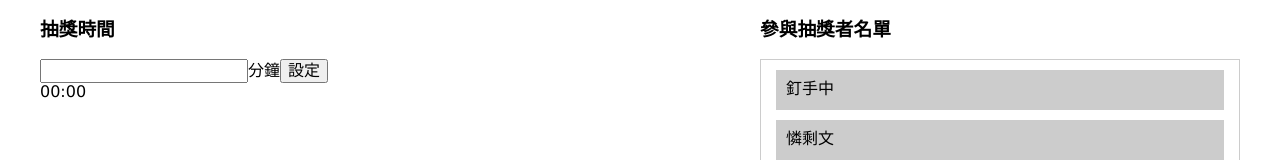
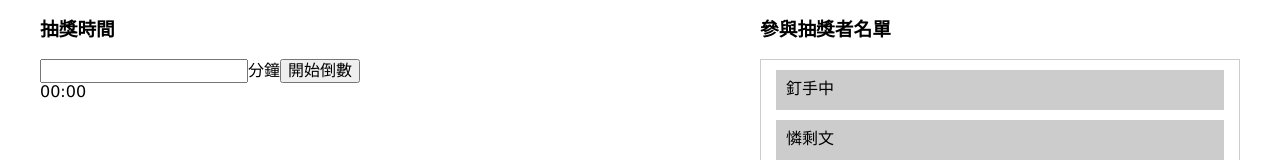
Before and after one commit to MechaChen/langlive_lottery, a Next.js app: page / in a window 1280 px wide. Shown: the top 160 px of the page. Built offline with nearby package versions, Linux system fonts and the light colour scheme.

Commit message:
feature(CountDown): 計時時 disable 按鈕

```diff
--- a/components/CountDown/index.tsx
+++ b/components/CountDown/index.tsx
@@ -24,10 +24,9 @@ function CountDown() {
     }, [Time])
 
     const startCountDown = () => {
-        if (!inputVal.match(/\d/g)) alert('請輸入數字')
-
-        // 清除上次的計時器
-        clearInterval(timer)
+        if (!inputVal.match(/\d/g)) return alert('請輸入數字')
+        if (Number(inputVal) < 0) return alert('請輸入大於 0 的數字')
+        if (Number(inputVal) > 60) return alert('請輸入小於 60 的數字')
 
         // 設定初始時間
         dispatch(setTime(Number(inputVal) * 60))
@@ -57,7 +56,9 @@ function CountDown() {
                 />
                 分鐘
             </label>
-            <button onClick={startCountDown}>設定</button>
+            <button onClick={startCountDown} disabled={!!timer}>
+                {!!timer ? '倒數中' : '開始倒數'}
+            </button>
             <div>{covertToClock()}</div>
         </Styled.Container>
     )
```
